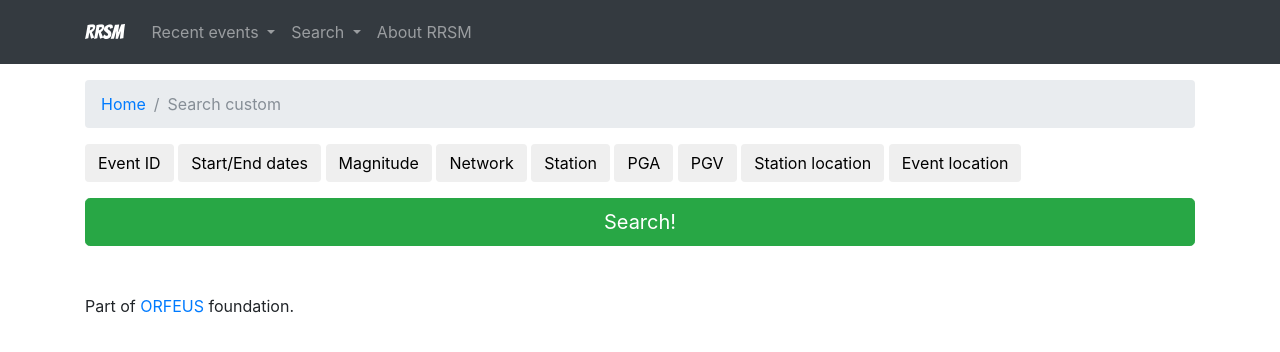
After one commit to EIDA/rrsm, a Django app: a page that uses src/rrsm/templates/base.html in a window 1280 px wide. The commit adds this page. Shown: the top 352 px of the page. Run offline with Django 3.2, Linux system fonts and the light colour scheme; parts of the project's set-up code (start-up, migrations or seed data) failed here and were passed over; some libraries are stand-ins or nearby versions.

Commit message:
Added custom search screen

```diff
--- a/src/rrsm/rrsm/urls.py
+++ b/src/rrsm/rrsm/urls.py
@@ -27,6 +27,7 @@ urlpatterns = [
     path('{}search-events/'.format(RRSM_URL_BASE), rrsmi_view.search_events, name='search_events'),
     path('{}search-peak-motions/'.format(RRSM_URL_BASE), rrsmi_view.search_peak_motions, name='search_peak_motions'),
     path('{}search-combined/'.format(RRSM_URL_BASE), rrsmi_view.search_combined, name='search_combined'),
+    path('{}search-custom/'.format(RRSM_URL_BASE), rrsmi_view.search_custom, name='search_custom'),
     path('{}admin/'.format(RRSM_URL_BASE), admin.site.urls),
     path('{}logout/'.format(RRSM_URL_BASE), auth_views.LogoutView.as_view(), name='logout'),
 ]
--- a/src/rrsm/rrsmi/forms.py
+++ b/src/rrsm/rrsmi/forms.py
@@ -1,5 +1,44 @@
 from django import forms
-from .models import SearchEvent, SearchPeakMotions, SearchCombined
+from .models import \
+    SearchEvent, SearchPeakMotions, SearchCombined, SearchCustom
+
+LABEL_EVENT_ID = 'Event Id'
+LABEL_DATE_START = 'Start date (YYYY-MM-DD)'
+LABEL_DATE_END = 'End date (YYYY-MM-DD)'
+LABEL_MAGNITUDE_MIN = 'Magnitude minimum'
+LABEL_NETWORK_CODE = 'Network code'
+LABEL_STATION_CODE = 'Station code'
+LABEL_PGA_MIN = 'PGA minimum [cm/s^2]'
+LABEL_PGA_MAX = 'PGA maximum [cm/s^2]'
+LABEL_PGV_MIN = 'PGV minimum [cm/s]'
+LABEL_PGV_MAX = 'PGV maximum [cm/s]'
+LABEL_STAT_LAT_MIN = 'Station latitude minimum'
+LABEL_STAT_LAT_MAX = 'Station latitude maximum'
+LABEL_STAT_LON_MIN = 'Station longitude minimum'
+LABEL_STAT_LON_MAX = 'Station longitude maximum'
+LABEL_EVENT_LAT_MIN = 'Event latitude minimum'
+LABEL_EVENT_LAT_MAX = 'Event latitude maximum'
+LABEL_EVENT_LON_MIN = 'Event longitude minimum'
+LABEL_EVENT_LON_MAX = 'Event longitude maximum'
+
+TEXT_EVENT_ID = 'Alphanumeric string, e.g. "20180414_0000061"'
+TEXT_DATE_START = 'Date field, e.g. "2018-01-21"'
+TEXT_DATE_END = 'Date field, e.g. "2018-01-21"'
+TEXT_MAGNITUDE_MIN = 'Maximum 3 digits including 1 decimal place'
+TEXT_NETWORK_CODE = 'Alphanumeric string'
+TEXT_STATION_CODE = 'Alphanumeric string'
+TEXT_PGA_MIN = 'Maximum 10 digits including 5 decimal places'
+TEXT_PGA_MAX = 'Maximum 10 digits including 5 decimal places'
+TEXT_PGV_MIN = 'Maximum 10 digits including 5 decimal places'
+TEXT_PGV_MAX = 'Maximum 10 digits including 5 decimal places'
+TEXT_STAT_LAT_MIN = 'Maximum 8 digits including 5 decimal places'
+TEXT_STAT_LAT_MAX = 'Maximum 8 digits including 5 decimal places'
+TEXT_STAT_LON_MIN = 'Maximum 8 digits including 5 decimal places'
+TEXT_STAT_LON_MAX = 'Maximum 8 digits including 5 decimal places'
+TEXT_EVENT_LAT_MIN = 'Maximum 8 digits including 5 decimal places'
+TEXT_EVENT_LAT_MAX = 'Maximum 8 digits including 5 decimal places'
+TEXT_EVENT_LON_MIN = 'Maximum 8 digits including 5 decimal places'
+TEXT_EVENT_LON_MAX = 'Maximum 8 digits including 5 decimal places'
 
 
 class SearchEventsForm(forms.ModelForm):
@@ -18,28 +57,28 @@ class SearchEventsForm(forms.ModelForm):
             'event_lon_max',
         )
         labels = {
-            'event_id': 'Event Id',
-            'date_start': 'Start date (YYYY-MM-DD)',
-            'date_end': 'End date (YYYY-MM-DD)',
-            'magnitude_min': 'Magnitude minimum',
-            'network_code': 'Network code',
-            'station_code': 'Station code',
-            'event_lat_min': 'Event latitude minimum',
-            'event_lat_max': 'Event latitude maximum',
-            'event_lon_min': 'Event longitude minimum',
-            'event_lon_max': 'Event longitude maximum',
+            'event_id': LABEL_EVENT_ID,
+            'date_start': LABEL_DATE_START,
+            'date_end': LABEL_DATE_END,
+            'magnitude_min': LABEL_MAGNITUDE_MIN,
+            'network_code': LABEL_NETWORK_CODE,
+            'station_code': LABEL_STATION_CODE,
+            'event_lat_min': LABEL_EVENT_LAT_MIN,
+            'event_lat_max': LABEL_EVENT_LAT_MAX,
+            'event_lon_min': LABEL_EVENT_LON_MIN,
+            'event_lon_max': LABEL_EVENT_LON_MAX,
         }
         help_texts = {
-            'event_id': 'Alphanumeric string, e.g. "20180414_0000061"',
-            'date_start': 'Date field, e.g. "2018-01-21"',
-            'date_end': 'Date field, e.g. "2018-01-21"',
-            'magnitude_min': 'Maximum 3 digits including 1 decimal place',
-            'network_code': 'Alphanumeric string',
-            'station_code': 'Alphanumeric string',
-            'event_lat_min': 'Maximum 8 digits including 5 decimal places',
-            'event_lat_max': 'Maximum 8 digits including 5 decimal places',
-            'event_lon_min': 'Maximum 8 digits including 5 decimal places',
-            'event_lon_max': 'Maximum 8 digits including 5 decimal places',
+            'event_id': TEXT_EVENT_ID,
+            'date_start': TEXT_DATE_START,
+            'date_end': TEXT_DATE_END,
+            'magnitude_min': TEXT_MAGNITUDE_MIN,
+            'network_code': TEXT_NETWORK_CODE,
+            'station_code': TEXT_STATION_CODE,
+            'event_lat_min': TEXT_EVENT_LAT_MIN,
+            'event_lat_max': TEXT_EVENT_LAT_MAX,
+            'event_lon_min': TEXT_EVENT_LON_MIN,
+            'event_lon_max': TEXT_EVENT_LON_MAX,
         }
 
 
@@ -53,16 +92,16 @@ class SearchPeakMotionsForm(forms.ModelForm):
             'pgv_max',
         )
         labels = {
-            'pga_min': 'PGA minimum [cm/s^2]',
-            'pga_max': 'PGA maximum [cm/s^2]',
-            'pgv_min': 'PGV minimum [cm/s]',
-            'pgv_max': 'PGV maximum [cm/s]',
+            'pga_min': LABEL_PGA_MIN,
+            'pga_max': LABEL_PGA_MAX,
+            'pgv_min': LABEL_PGV_MIN,
+            'pgv_max': LABEL_PGV_MAX,
         }
         help_texts = {
-            'pga_min': 'Maximum 10 digits including 5 decimal places',
-            'pga_max': 'Maximum 10 digits including 5 decimal places',
-            'pgv_min': 'Maximum 10 digits including 5 decimal places',
-            'pgv_max': 'Maximum 10 digits including 5 decimal places',
+            'pga_min': TEXT_PGA_MIN,
+            'pga_max': TEXT_PGA_MAX,
+            'pgv_min': TEXT_PGV_MIN,
+            'pgv_max': TEXT_PGV_MAX,
         }
 
 
@@ -81,24 +120,89 @@ class SearchCombinedForm(forms.ModelForm):
             'stat_lon_max',
         )
         labels = {
-            'magnitude_min': 'Magnitude minimum',
-            'pga_min': 'PGA minimum [cm/s^2]',
-            'pga_max': 'PGA maximum [cm/s^2]',
-            'pgv_min': 'PGV minimum [cm/s]',
-            'pgv_max': 'PGV maximum [cm/s]',
-            'stat_lat_min': 'Station latitude minimum',
-            'stat_lat_max': 'Station latitude maximum',
-            'stat_lon_min': 'Station longitude minimum',
-            'stat_lon_max': 'Station longitude maximum',
+            'magnitude_min': LABEL_MAGNITUDE_MIN,
+            'pga_min': LABEL_PGA_MIN,
+            'pga_max': LABEL_PGA_MAX,
+            'pgv_min': LABEL_PGV_MIN,
+            'pgv_max': LABEL_PGV_MAX,
+            'stat_lat_min': LABEL_STAT_LAT_MIN,
+            'stat_lat_max': LABEL_STAT_LAT_MAX,
+            'stat_lon_min': LABEL_STAT_LON_MIN,
+            'stat_lon_max': LABEL_STAT_LON_MAX,
         }
         help_texts = {
-            'magnitude_min': 'Maximum 3 digits including 1 decimal place',
-            'pga_min': 'Maximum 10 digits including 5 decimal places',
-            'pga_max': 'Maximum 10 digits including 5 decimal places',
-            'pgv_min': 'Maximum 10 digits including 5 decimal places',
-            'pgv_max': 'Maximum 10 digits including 5 decimal places',
-            'stat_lat_min': 'Maximum 8 digits including 5 decimal places',
-            'stat_lat_max': 'Maximum 8 digits including 5 decimal places',
-            'stat_lon_min': 'Maximum 8 digits including 5 decimal places',
-            'stat_lon_max': 'Maximum 8 digits including 5 decimal places',
+            'magnitude_min': TEXT_MAGNITUDE_MIN,
+            'pga_min': TEXT_PGA_MIN,
+            'pga_max': TEXT_PGA_MAX,
+            'pgv_min': TEXT_PGV_MIN,
+            'pgv_max': TEXT_PGV_MAX,
+            'stat_lat_min': TEXT_STAT_LAT_MIN,
+            'stat_lat_max': TEXT_STAT_LAT_MAX,
+            'stat_lon_min': TEXT_STAT_LON_MIN,
+            'stat_lon_max': TEXT_STAT_LON_MAX,
         }
+
+
+class SearchCustomForm(forms.ModelForm):
+    class Meta:
+        model = SearchCustom
+        fields = (
+            'event_id',
+            'date_start',
+            'date_end',
+            'magnitude_min',
+            'network_code',
+            'station_code',
+            'pga_min',
+            'pga_max',
+            'pgv_min',
+            'pgv_max',
+            'stat_lat_min',
+            'stat_lat_max',
+            'stat_lon_min',
+            'stat_lon_max',
+            'event_lat_min',
+            'event_lat_max',
+            'event_lon_min',
+            'event_lon_max',
+        )
+        labels = {
+            'event_id': LABEL_EVENT_ID,
+            'date_start': LABEL_DATE_START,
+            'date_end': LABEL_DATE_END,
+            'magnitude_min': LABEL_MAGNITUDE_MIN,
+            'network_code': LABEL_NETWORK_CODE,
+            'station_code': LABEL_STATION_CODE,
+            'pga_min': LABEL_PGA_MIN,
+            'pga_max': LABEL_PGA_MAX,
+            'pgv_min': LABEL_PGV_MIN,
+            'pgv_max': LABEL_PGV_MAX,
+            'stat_lat_min': LABEL_STAT_LAT_MIN,
+            'stat_lat_max': LABEL_STAT_LAT_MAX,
+            'stat_lon_min': LABEL_STAT_LON_MIN,
+            'stat_lon_max': LABEL_STAT_LON_MAX,
+            'event_lat_min': LABEL_EVENT_LAT_MIN,
+            'event_lat_max': LABEL_EVENT_LAT_MAX,
+            'event_lon_min': LABEL_EVENT_LON_MIN,
+            'event_lon_max': LABEL_EVENT_LON_MAX,
+        }
+        help_texts = {
+            'event_id': TEXT_EVENT_ID,
+            'date_start': TEXT_DATE_START,
+            'date_end': TEXT_DATE_END,
+            'magnitude_min': TEXT_MAGNITUDE_MIN,
+            'network_code': TEXT_NETWORK_CODE,
+            'station_code': TEXT_STATION_CODE,
+            'pga_min': TEXT_PGA_MIN,
+            'pga_max': TEXT_PGA_MAX,
+            'pgv_min': TEXT_PGV_MIN,
+            'pgv_max': TEXT_PGV_MAX,
+            'stat_lat_min': TEXT_STAT_LAT_MIN,
+            'stat_lat_max': TEXT_STAT_LAT_MAX,
+            'stat_lon_min': TEXT_STAT_LON_MIN,
+            'stat_lon_max': TEXT_STAT_LON_MAX,
+            'event_lat_min': TEXT_EVENT_LAT_MIN,
+            'event_lat_max': TEXT_EVENT_LAT_MAX,
+            'event_lon_min': TEXT_EVENT_LON_MIN,
+            'event_lon_max': TEXT_EVENT_LON_MAX,
+        }
--- a/src/rrsm/rrsmi/views.py
+++ b/src/rrsm/rrsmi/views.py
@@ -22,8 +22,13 @@ import plotly.graph_objs as go
 from .fdsn.fdsn_manager import \
     FdsnMotionManager, FdsnShakemapManager, FdsnWaveformManager
 
-from .models import SearchEvent, SearchPeakMotions, SearchCombined
-from .forms import SearchEventsForm, SearchPeakMotionsForm, SearchCombinedForm
+from .models import \
+    SearchEvent, SearchPeakMotions, \
+    SearchCombined, SearchCustom
+from .forms import \
+    SearchEventsForm, SearchPeakMotionsForm, \
+    SearchCombinedForm, SearchCustomForm
+
 from .logger import RrsmLoggerMixin
 
 
@@ -426,6 +431,60 @@ def search_combined(request):
         )
 
 
+def search_custom(request):
+    if request.method == 'POST':
+        form = SearchCustomForm(request.POST)
+        if form.is_valid():
+            data, ws_url = FdsnMotionManager().get_event_list(
+                event_id=form.cleaned_data['event_id'],
+                date_start=form.cleaned_data['date_start'],
+                date_end=form.cleaned_data['date_end'],
+                magnitude_min=form.cleaned_data['magnitude_min'],
+                network_code=form.cleaned_data['network_code'],
+                station_code=form.cleaned_data['station_code'],
+                pga_min=form.cleaned_data['pga_min'],
+                pga_max=form.cleaned_data['pga_max'],
+                pgv_min=form.cleaned_data['pgv_min'],
+                pgv_max=form.cleaned_data['pgv_max'],
+                stat_lat_min=form.cleaned_data['stat_lat_min'],
+                stat_lat_max=form.cleaned_data['stat_lat_max'],
+                stat_lon_min=form.cleaned_data['stat_lon_min'],
+                stat_lon_max=form.cleaned_data['stat_lon_max'],
+                event_lat_min=form.cleaned_data['event_lat_min'],
+                event_lat_max=form.cleaned_data['event_lat_max'],
+                event_lon_min=form.cleaned_data['event_lon_min'],
+                event_lon_max=form.cleaned_data['event_lon_max']
+            )
+
+            return render(
+                request,
+                'events.html',
+                {
+                    'motion_data': data,
+                    'breadcrumb': 'Search result (custom)',
+                    'ws_url': ws_url,
+                    'is_homepage': True
+                }
+            )
+        else:
+            return render(
+                request,
+                'search_custom.html',
+                {
+                    'form': form
+                }
+            )
+    else:
+        form = SearchCustomForm(instance=SearchCustom())
+        return render(
+            request,
+            'search_custom.html',
+            {
+                'form': form
+            }
+        )
+
+
 def custom_404(request, exception=None):
     '''HTTP 404 custom handler
     '''
--- a/src/rrsm/templates/base.html
+++ b/src/rrsm/templates/base.html
@@ -47,9 +47,13 @@
               Search
             </a>
             <div class="dropdown-menu dropdown-menu-right" aria-labelledby="userMenu">
+                <h6 class="dropdown-header">Predefined search</h6>
               <a class="dropdown-item" href="{% url 'search_events' %}">Search events</a>
               <a class="dropdown-item" href="{% url 'search_peak_motions' %}">Search peak motions</a>
               <a class="dropdown-item" href="{% url 'search_combined' %}">Search combined</a>
+              <div class="dropdown-divider"></div>
+              <h6 class="dropdown-header">Customized search</h6>
+              <a class="dropdown-item" href="{% url 'search_custom' %}">Custom search</a>
             </div>
           </li>
           <li class="nav-item">
--- a/src/rrsm/templates/includes/form.html
+++ b/src/rrsm/templates/includes/form.html
@@ -10,13 +10,13 @@
 
 <div class="container">
   {% for field in form %}
-  <div class="row mb-2">
+  <div class="row mb-2" id="{{ field.name }}">
     <div class="col-3">
       {{ field.label_tag }}
     </div>
     <div class="col-4">
       {% if form.is_bound %}
-        {% render_field field class=field|input_class %}
+        {% render_field field class=field|input_class id=field.name %}
         {% for error in field.errors %}
         <div class="invalid-feedback">
           {{ error }}
--- /dev/null
+++ b/src/rrsm/templates/search_custom.html
@@ -0,0 +1,74 @@
+{% extends 'base.html' %}
+{% load static %}
+
+{% block breadcrumb %}
+<li class="breadcrumb-item"><a href="{% url 'home' %}">Home</a></li>
+<li class="breadcrumb-item active">Search custom</li>
+{% endblock %}
+
+{% block content %}
+<button id="btn_event_id" type="button" class="btn mb-3" onclick="toggleElements(['#event_id',], btn_event_id);">Event ID</button>
+<button id="btn_dates" type="button" class="btn mb-3" onclick="toggleElements(['#date_start', '#date_end',], btn_dates);">Start/End dates</button>
+<button id="btn_magnitude" type="button" class="btn mb-3" onclick="toggleElements(['#magnitude_min',], btn_magnitude);">Magnitude</button>
+<button id="btn_network" type="button" class="btn mb-3" onclick="toggleElements(['#network_code',], btn_network);">Network</button>
+<button id="btn_code" type="button" class="btn mb-3" onclick="toggleElements(['#station_code',], btn_code);">Station</button>
+<button id="btn_pga" type="button" class="btn mb-3" onclick="toggleElements(['#pga_min', '#pga_max',], btn_pga);">PGA</button>
+<button id="btn_pgv" type="button" class="btn mb-3" onclick="toggleElements(['#pgv_min', '#pgv_max',], btn_pgv);">PGV</button>
+<button id="btn_station_location" type="button" class="btn mb-3"
+onclick="toggleElements(['#stat_lat_min','#stat_lat_max','#stat_lon_min','#stat_lon_max',], btn_station_location);">Station location</button>
+<button id="btn_event_location" type="button" class="btn mb-3"
+onclick="toggleElements(['#event_lat_min','#event_lat_max','#event_lon_min','#event_lon_max',], btn_event_location);">Event location</button>
+
+{% if show_info %}
+<div class="alert alert-info alert-dismissible">
+  <button type="button" class="close" data-dismiss="alert">&times;</button>
+  To include <strong>event location</strong> or <strong>station location</strong> in the search, all 4 coordinates need to be provided.
+</div>
+{% endif %}
+
+<form method="post" enctype="multipart/form-data">
+  {% csrf_token %}
+  {% include 'includes/form.html' %}
+  <button type="submit" class="btn btn-success btn-lg btn-block">Search!</button>
+</form>
+
+
+<script>
+$(function() {
+  toggleElements([
+    '#event_id',
+    '#date_start',
+    '#date_end',
+    '#magnitude_min',
+    '#network_code',
+    '#station_code',
+    '#pga_min',
+    '#pga_max',
+    '#pgv_min',
+    '#pgv_max',
+    '#stat_lat_min',
+    '#stat_lat_max',
+    '#stat_lon_min',
+    '#stat_lon_max',
+    '#event_lat_min',
+    '#event_lat_max',
+    '#event_lon_min',
+    '#event_lon_max',
+  ], null, 0)
+});
+
+function toggleElements(classNames, senderName='', time=100){
+  if (!$(senderName).hasClass('btn-primary')){
+    !$(senderName).addClass('btn-primary')
+  }
+  else{
+    !$(senderName).removeClass('btn-primary')
+  }
+
+  for (var cn in classNames){
+    $(classNames[cn]).find('input').val('');
+    $(classNames[cn]).toggle(time);
+  }
+}
+</script>
+{% endblock %}
```
Also changed, not shown: src/rrsm/rrsmi/models.py (+142 -18 lines).
